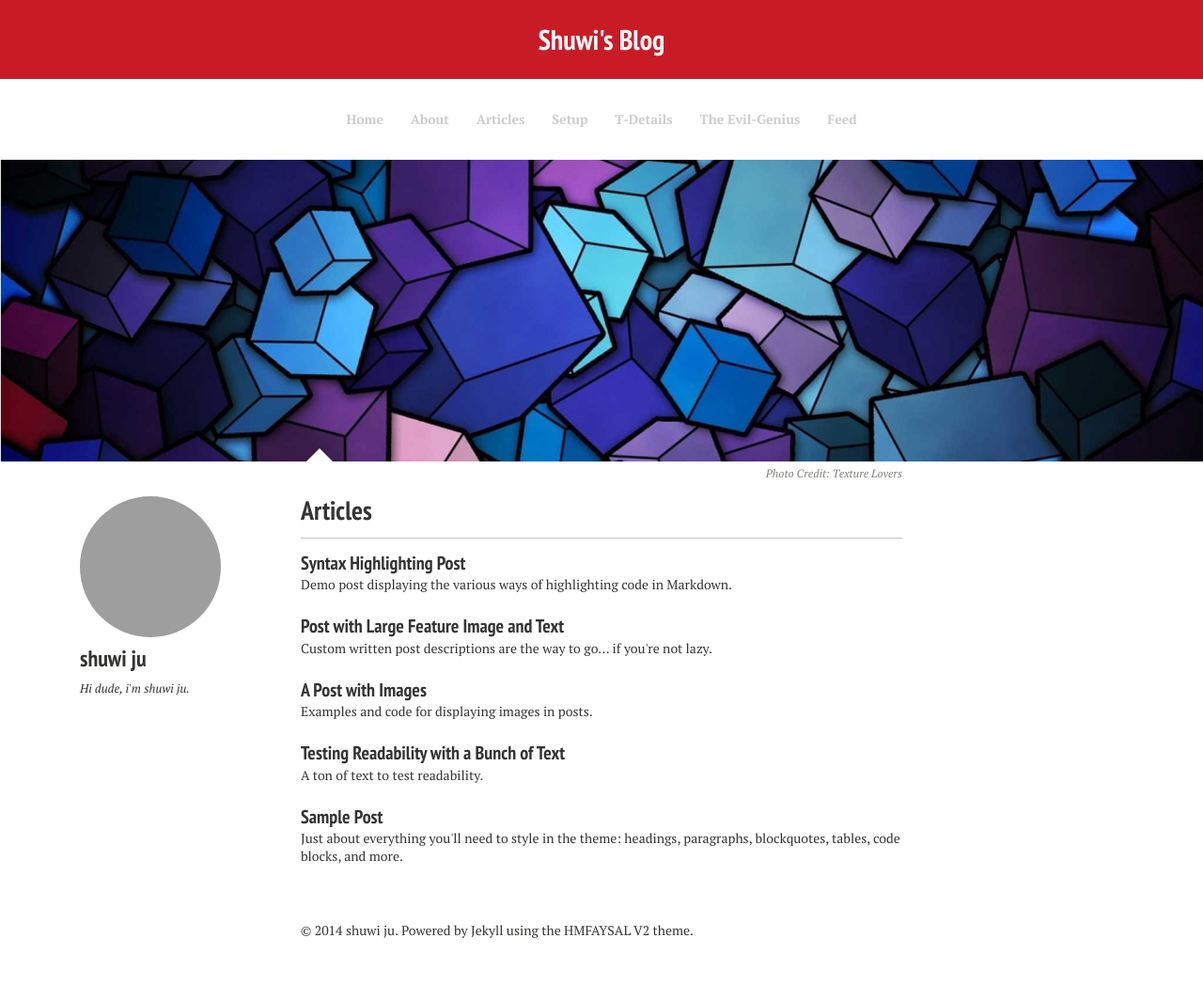
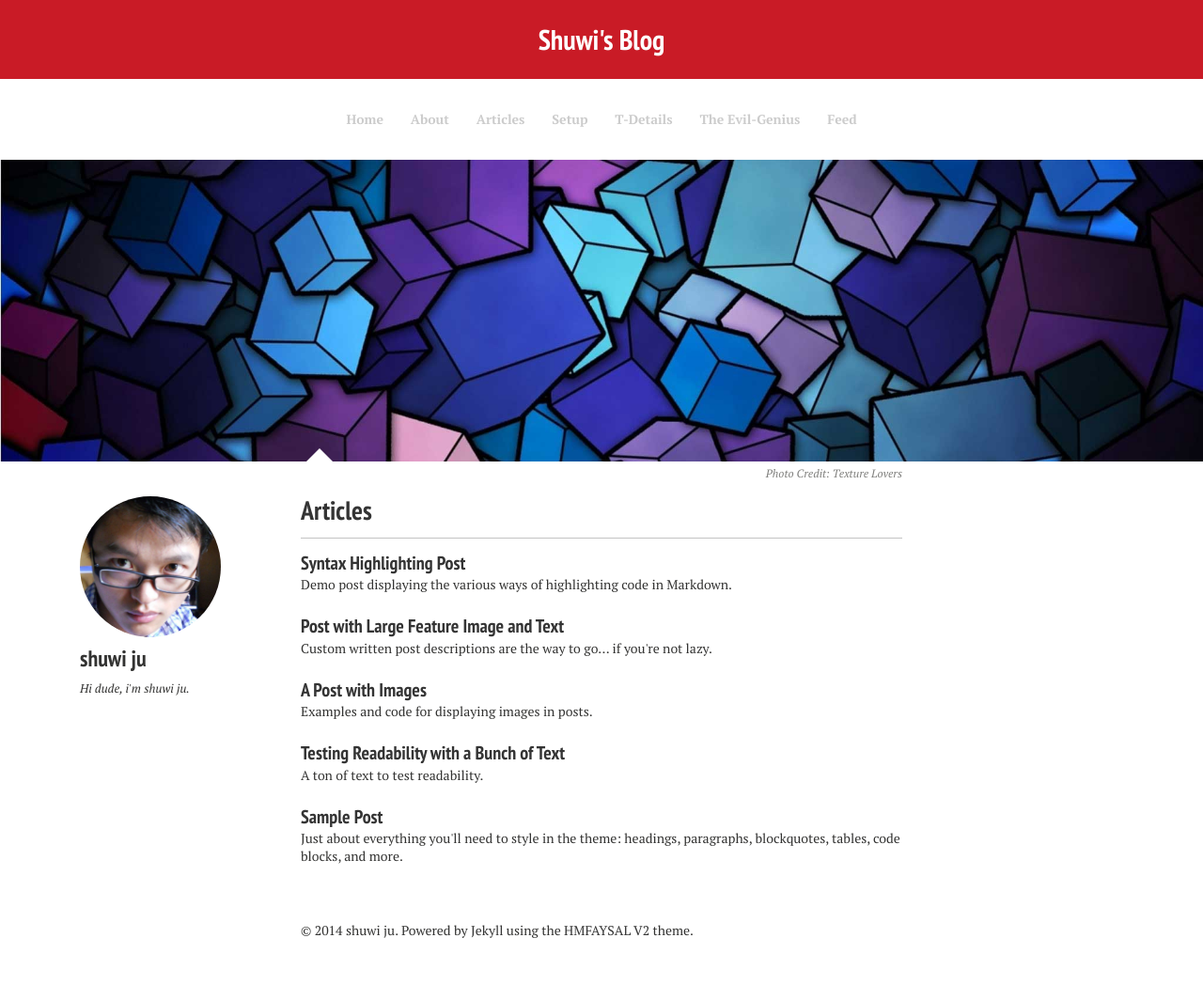
Before and after one commit to shuwi/shuwi.github.io, a Jekyll site: the page built from index.md, in a window 1280 px wide. Shown: the whole page at 94% size. Built offline with Jekyll 4.4.1, drawn with Linux system fonts in a browser that asks for light colours; nearby versions of some CDN libraries.

Commit message:
modified:   _config.yml

```diff
--- a/_config.yml
+++ b/_config.yml
@@ -7,7 +7,7 @@ url:              http://shuwi.github.io
 # Owner/author information
 owner:
   name:           shuwi ju
-  avatar:         psb.jpg
+  avatar:         avd.jpg
   bio:            "Hi dude, i'm shuwi ju."
   # Social networking links are used in author-bio sidebar. Update and remove as you like.
   # To register at HMFAYSAL SOCIAL, visit http://social.hmfaysal.tk
```
